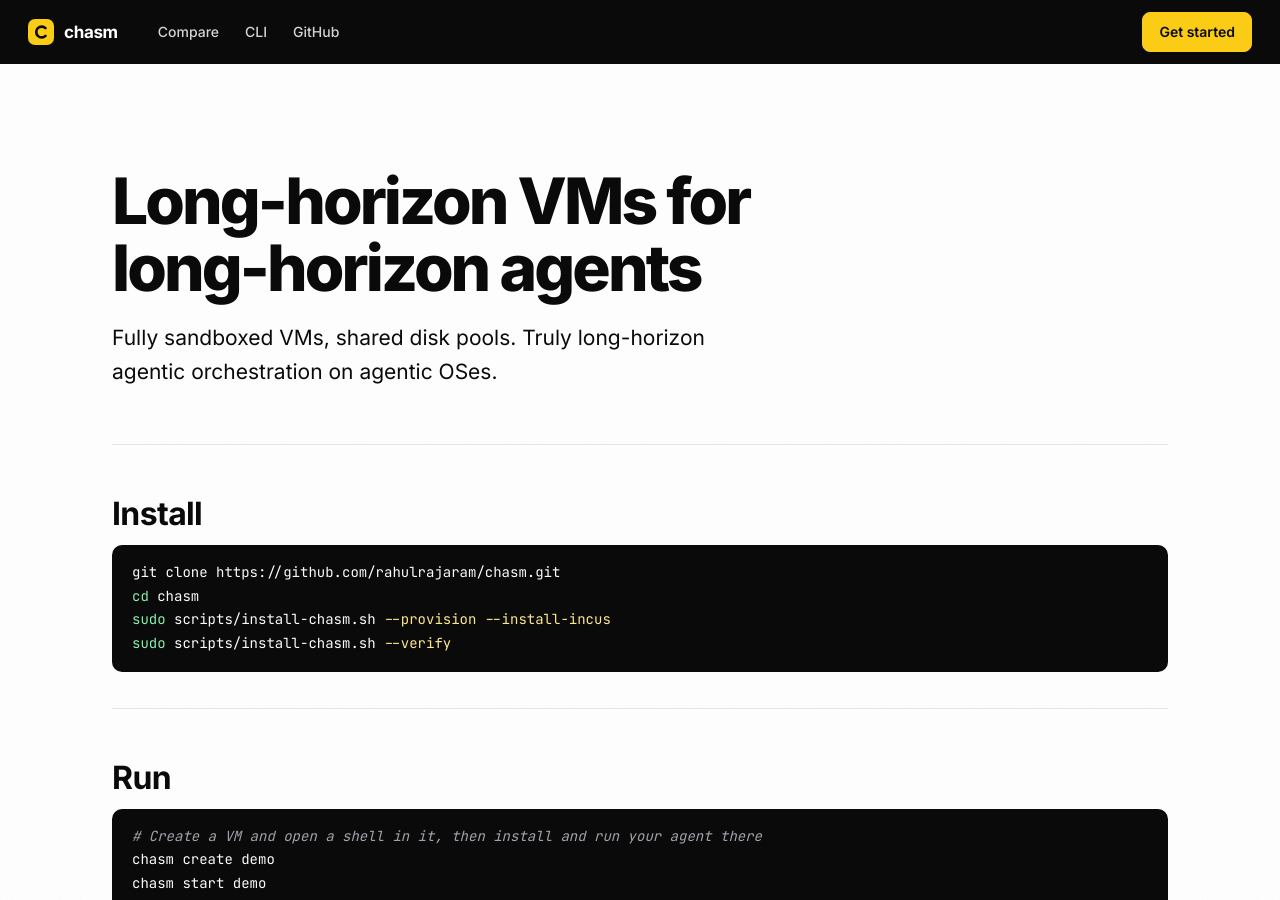
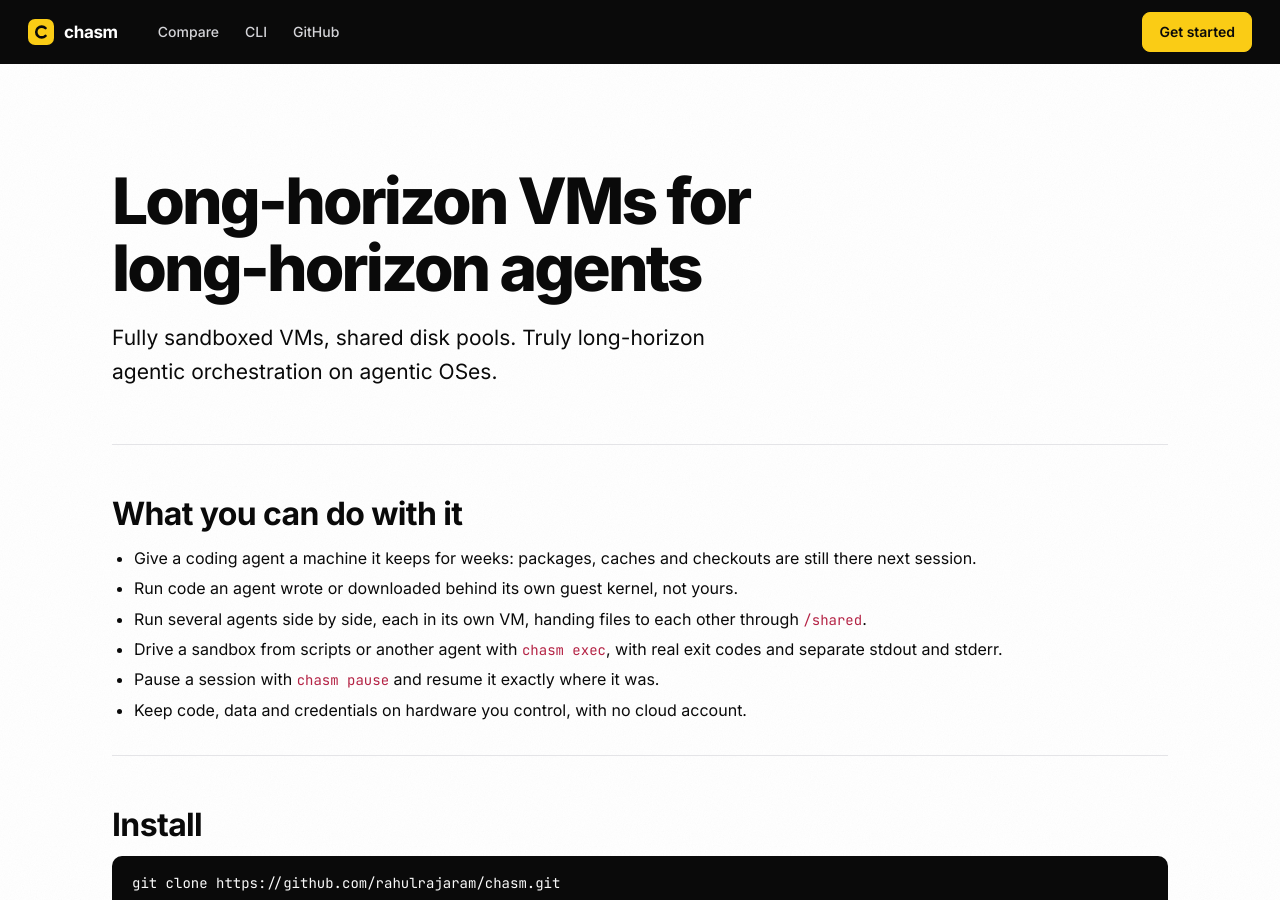
Before and after one commit to rahulrajaram/chasm, a Jekyll site: the page built from docs/index.html, in a window 1280 px wide and 900 px high. Built offline with Jekyll 4.4.1, drawn with Linux system fonts in a browser that asks for light colours.

Commit message:
docs: landing use cases, structured data and llms.txt; publish agent workflow page
Add a use-case list to the landing page, schema.org SoftwareApplication
JSON-LD on the landing page, an llms.txt summary for answer engines, and an
answer-first summary atop the comparison. Give agent-workflow.md front
matter so Pages renders it, and add it to the guide navigation.

Co-Authored-By: Claude Opus 5.5 <noreply@anthropic.com>

```diff
--- a/docs/_data/navigation.yml
+++ b/docs/_data/navigation.yml
@@ -13,6 +13,8 @@ guides:
         url: /install.html
       - title: "Your first sandbox"
         url: /first-sandbox.html
+      - title: "Drive a sandbox from an agent"
+        url: /agent-workflow.html
       - title: "Chasm compared with other sandboxing tools"
         url: /comparison.html
   - section: Operating a site
--- a/docs/_includes/head.html
+++ b/docs/_includes/head.html
@@ -7,3 +7,4 @@
 <link rel="stylesheet" href="{{ '/assets/css/chasm.css' | relative_url }}">
 <link rel="icon" href="{{ '/assets/favicon.svg' | relative_url }}" type="image/svg+xml">
 {% seo %}
+{% include structured-data.html %}
--- /dev/null
+++ b/docs/_includes/structured-data.html
@@ -0,0 +1,18 @@
+{%- if page.url == "/" or page.url == "/index.html" -%}
+<script type="application/ld+json">
+{
+  "@context": "https://schema.org",
+  "@type": "SoftwareApplication",
+  "name": "Chasm",
+  "description": "Chasm gives each coding agent its own persistent Linux VM on your own hardware. Each sandbox is a full Incus VM with its own guest kernel, root disk and /workspace volume, plus a /shared volume across sandboxes. Sandboxes keep their state across stop and start and can run for weeks.",
+  "applicationCategory": "DeveloperApplication",
+  "operatingSystem": "Linux (x86_64 with KVM); tested on Debian 13, Ubuntu 26.04 and 24.04, Fedora 45 and Arch Linux",
+  "softwareRequirements": "KVM, Incus with incus-agent, virtiofsd, systemd, nftables, Go 1.23 or newer",
+  "license": "https://opensource.org/licenses/MIT",
+  "codeRepository": "{{ site.github_url }}",
+  "url": "{{ '/' | absolute_url }}",
+  "isAccessibleForFree": true,
+  "offers": { "@type": "Offer", "price": "0", "priceCurrency": "USD" }
+}
+</script>
+{%- endif -%}
--- a/docs/index.html
+++ b/docs/index.html
@@ -6,6 +6,17 @@ description: Fully sandboxed VMs, shared disk pools. Truly long-horizon agentic
 <section class="hero">
   <h1>Long-horizon VMs for long-horizon agents</h1>
   <p class="lede">Fully sandboxed VMs, shared disk pools. Truly long-horizon agentic orchestration on agentic OSes.</p>
+</section>
+<section class="section" id="use-cases">
+  <h2>What you can do with it</h2>
+  <ul>
+    <li>Give a coding agent a machine it keeps for weeks: packages, caches and checkouts are still there next session.</li>
+    <li>Run code an agent wrote or downloaded behind its own guest kernel, not yours.</li>
+    <li>Run several agents side by side, each in its own VM, handing files to each other through <code>/shared</code>.</li>
+    <li>Drive a sandbox from scripts or another agent with <code>chasm exec</code>, with real exit codes and separate stdout and stderr.</li>
+    <li>Pause a session with <code>chasm pause</code> and resume it exactly where it was.</li>
+    <li>Keep code, data and credentials on hardware you control, with no cloud account.</li>
+  </ul>
 </section>
 <section class="section" id="install">
   <h2>Install</h2>
```
Also changed, not shown: docs/agent-workflow.md (+4 -0 lines), docs/comparison.md (+2 -0 lines), docs/llms.txt (added, +24 -0 lines).
